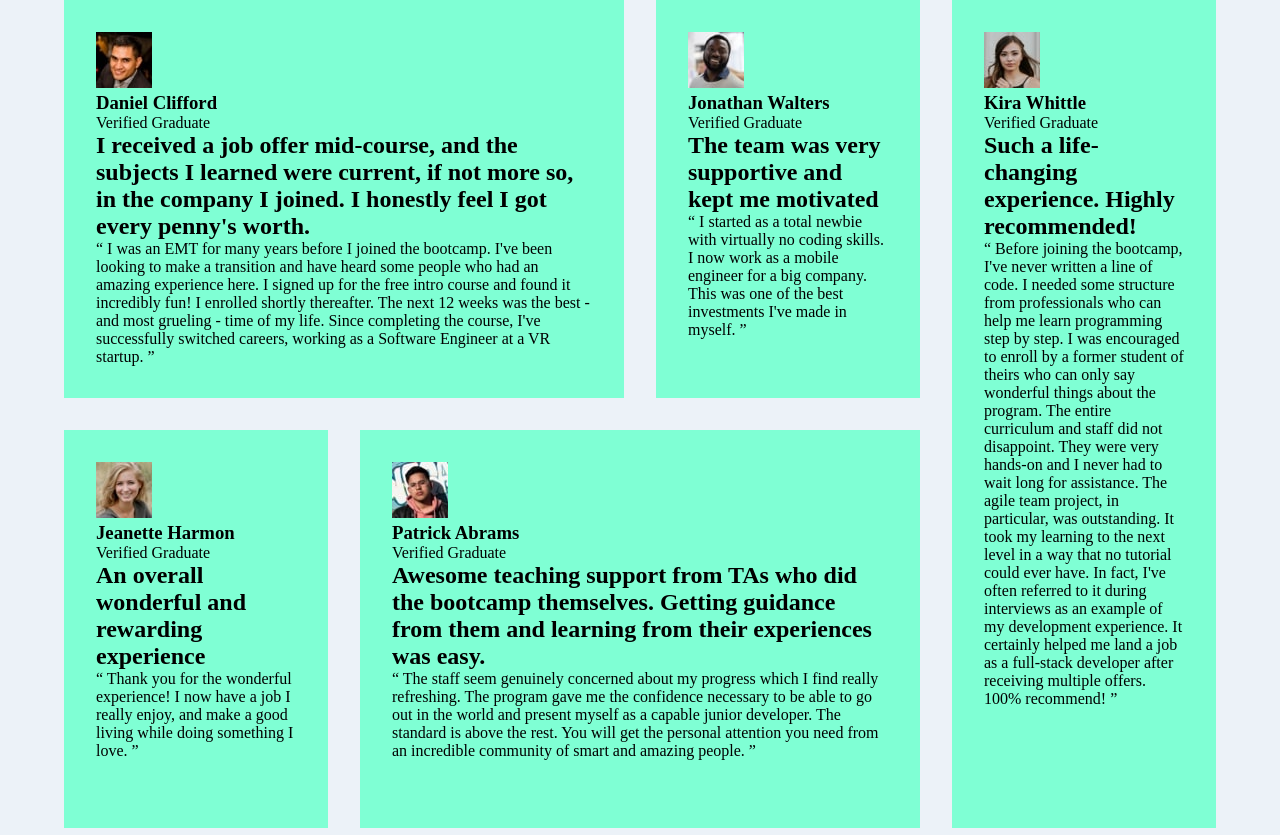
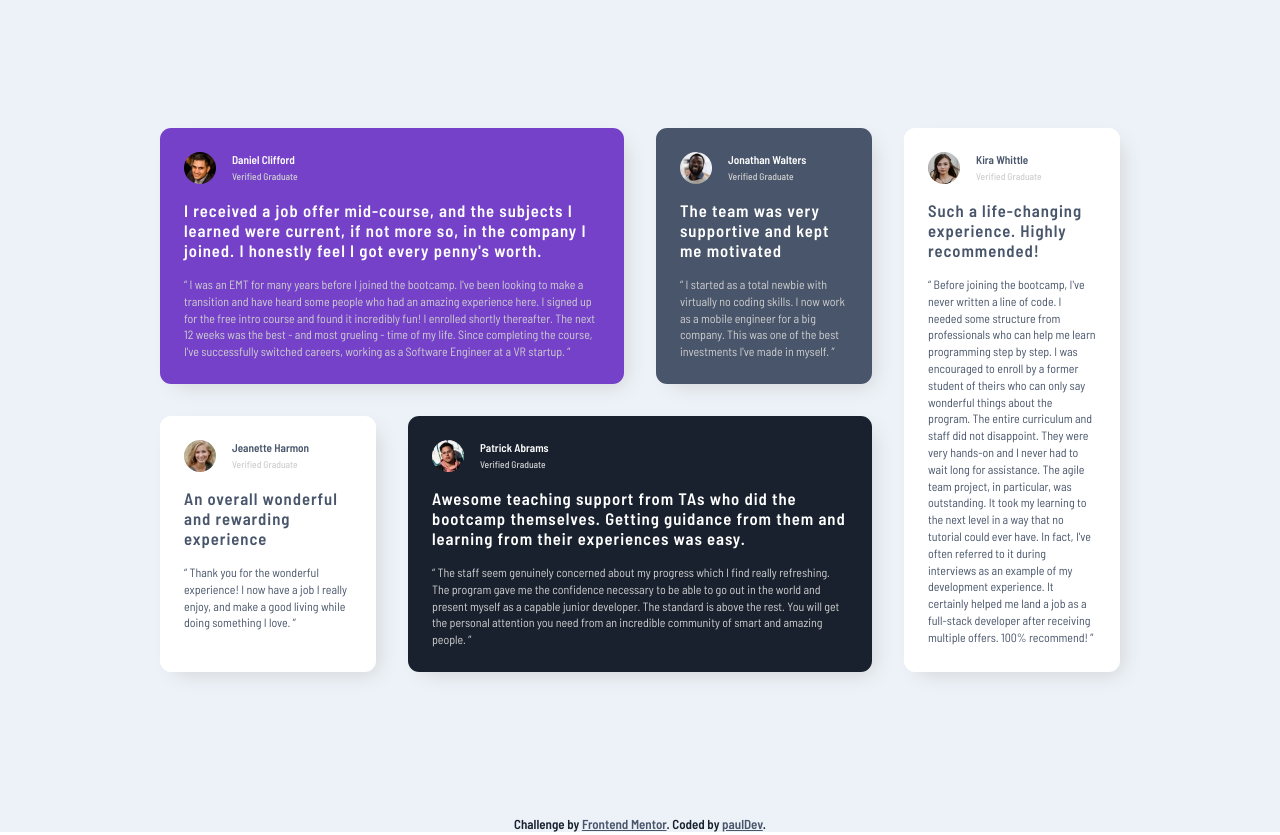
Before and after one commit to dev-paulL/testimonials-grid-section, a plain HTML site: page index.html in a window 1280 px wide. Shown: the top 835 px of the page. Drawn offline with Linux system fonts and the light colour scheme.

Commit message:
mostly done

```diff
--- a/index.html
+++ b/index.html
@@ -5,6 +5,9 @@
   <meta name="viewport" content="width=device-width, initial-scale=1.0"> <!-- displays site properly based on user's device -->
 
   <link rel="icon" type="image/png" sizes="32x32" href="./images/favicon-32x32.png">
+  <link rel="preconnect" href="https://fonts.googleapis.com">
+  <link rel="preconnect" href="https://fonts.gstatic.com" crossorigin>
+  <link href="https://fonts.googleapis.com/css2?family=Barlow+Semi+Condensed:ital,wght@0,100;0,200;0,300;0,400;0,500;0,600;0,700;0,800;0,900;1,100;1,200;1,300;1,400;1,500;1,600;1,700;1,800;1,900&display=swap" rel="stylesheet">
 
   <title>Frontend Mentor | [Challenge Name Here]</title>
   <link rel="stylesheet" href="style.css" type="text/css">
@@ -13,12 +16,13 @@
 <body>
   <main>
     <section class="gridSection">
-
       <article class="gridSection-article daniel_article">
-        <div class="article_author-section ">
+        <div class="article_author-section">
           <img src="images/image-daniel.jpg" alt="">
+          <div class="author-info">
             <h3>Daniel Clifford</h3>
             <p>Verified Graduate</p>
+          </div>
         </div>
 
         <h2 class="article-title"> I received a job offer mid-course, and the subjects I learned were current, if not more so, in the company I joined. I honestly feel I got every penny's worth.</h2>
@@ -33,8 +37,10 @@
       <article class="gridSection-article jonathan_article">
         <div class="article_author-section ">
           <img src="images/image-jonathan.jpg" alt="">
+          <div class="author-info">
             <h3>Jonathan Walters</h3>
             <p>Verified Graduate</p>
+          </div>
         </div>
 
         <h2 class="article-title">The team was very supportive and kept me motivated</h2>
@@ -46,8 +52,10 @@
       <article class="gridSection-article jeanette_article">
         <div class="article_author-section ">
           <img src="images/image-jeanette.jpg" alt="">
+          <div class="author-info">
             <h3>Jeanette Harmon</h3>
             <p>Verified Graduate</p>
+          </div>
         </div>
 
         <h2 class="article-title">An overall wonderful and rewarding experience</h2>
@@ -59,8 +67,11 @@
       <article class="gridSection-article patrick_article">
         <div class="article_author-section ">
           <img src="images/image-patrick.jpg" alt="">
+          <div class="author-info">
             <h3>Patrick Abrams</h3>
             <p>Verified Graduate</p>
+          </div>
+
         </div>
 
         <h2 class="article-title">Awesome teaching support from TAs who did the bootcamp themselves. Getting guidance from them and
@@ -75,8 +86,11 @@
       <article class="gridSection-article kira_article">
         <div class="article_author-section ">
           <img src="images/image-kira.jpg" alt="">
+          <div class="author-info">
             <h3>Kira Whittle</h3>
             <p>Verified Graduate</p>
+          </div>
+
         </div>
 
         <h2 class="article-title">Such a life-changing experience. Highly recommended!</h2>
@@ -94,7 +108,7 @@
   </main>
 
   <footer><p>Challenge by <a href="https://www.frontendmentor.io?ref=challenge" target="_blank">Frontend Mentor</a>.
-    Coded by <a href="#">Your Name Here</a>.</p>
+    Coded by <a href="https://github.com/dev-paulL/testimonials-grid-section" target="_blank">paulDev</a>.</p>
 
   </footer>
 </body>
--- a/style.css
+++ b/style.css
@@ -1,11 +1,11 @@
 :root {
   --moderateViolet: hsl(263, 55%, 52%);
-    --darkGrayishBlue:hsl(217, 19%, 35%);
-    --darkBlackishBlue:hsl(219, 29%, 14%);
-    --white:hsl(0, 0%, 100%);
+  --darkGrayishBlue: hsl(217, 19%, 35%);
+  --darkBlackishBlue: hsl(219, 29%, 14%);
+  --white: hsl(0, 0%, 100%);
 
-    --lightGray:hsl(0, 0%, 81%);
-    --lightGrayishBlue:hsl(210, 46%, 95%);
+  --lightGray: hsl(0, 0%, 81%);
+  --lightGrayishBlue: hsl(210, 46%, 95%);
 }
 
 * {
@@ -14,9 +14,15 @@
   box-sizing: border-box;
 }
 
-html, body {
+html,
+body {
   width: 100%;
   height: 100%;
+}
+
+body {
+  font-size: 0.813rem;
+  font-family: "Barlow Semi Condensed", sans-serif;
 }
 
 main {
@@ -26,30 +32,120 @@ main {
   display: flex;
   flex-flow: column;
   align-items: center;
+  justify-content: center;
 }
 
-article {
-    padding: 2rem;
-    background-color: aquamarine;
-}
-
+/* Grid Section */
 .gridSection {
   display: grid;
-    width: 90%;
+  width: fit-content;
+  max-width: 60rem;
   gap: 2rem;
   grid-template-columns: repeat(4, 1fr);
-    grid-template-rows: repeat(3, 1fr);
+  grid-template-rows: repeat(2, 1fr);
   grid-template-areas: "daniel daniel jonathan kira" "jeanette patrick patrick kira";
 }
 
-.daniel_article {
-    grid-column-start: span 2;
+/* Article */
+article {
+  padding: 1.5rem;
+  color: var(--white);
+  border-radius: 0.7rem;
+  box-shadow: 0.5rem 0.5rem 1.3rem -0.5rem hsl(0deg 0% 81.25%);
+}
+/* Article author section (top left corner) */
+.article_author-section {
+  display: flex;
+  align-items: center;
+}
+.article_author-section h3 {
+  font-weight: 600;
+}
+.article_author-section img {
+  border-radius: 50%/50%;
+  max-width: 2rem;
 }
 
+/* Infos separated from image, to have more control on alignment  */
+.author-info {
+  margin-left: 1rem;
+  line-height: 1.5;
+  font-size: 0.6rem;
+}
+.author-info p {
+  font-weight: 500;
+  color: var(--lightGray);
+}
+
+/* Article itself (title & text) */
+.article-title {
+  margin-top: 1rem;
+  font-weight: 600;
+  font-size: 1.04rem;
+  justify-self: flex-start;
+  letter-spacing: 0.06rem;
+}
+
+.article-content {
+  margin-top: 1rem;
+  font-weight: 400;
+  font-size: 0.75rem;
+  line-height: 1.4;
+}
+
+/* People article */
+.daniel_article {
+  grid-area: daniel;
+  background-color: var(--moderateViolet);
+}
+
+.daniel_article .article-content,
+.patrick_article .article-content,
+.jonathan_article .article-content {
+  color: var(--lightGray);
+}
+
+.jonathan_article {
+  background-color: var(--darkGrayishBlue);
+}
 .kira_article {
   grid-area: kira;
+  background-color: var(--white);
+  color: var(--darkGrayishBlue);
 }
 
 .patrick_article {
   grid-area: patrick;
+  background-color: var(--darkBlackishBlue);
 }
+
+.jeanette_article {
+  background-color: var(--white);
+  color: var(--darkGrayishBlue);
+  grid-area: jeanette;
+}
+
+/* Footer */
+footer {
+  text-align: center;
+  background-color: var(--lightGrayishBlue);
+  padding-top: 1rem;
+  font-weight: 600;
+  color: var(--darkBlackishBlue);
+}
+
+footer a {
+  color: var(--darkGrayishBlue);
+}
+
+/* Media queries, I swapped the grid to a flex-box like in my last project, I could just change grid templates for the practice maybe.. but flex does the work */
+@media screen and (max-width: 50rem) {
+  .gridSection {
+    display: flex;
+    flex-flow: column;
+    align-items: center;
+    justify-content: center;
+    margin-top: 4rem;
+    width: 90%;
+  }
+}
```
Also changed, not shown: testimonials-grid-section_paulDev-screenshot.png (added), 3 other files. Lines whose indentation alone changed are shown as unchanged.
